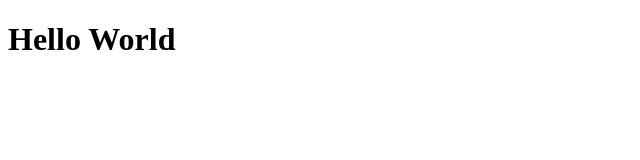
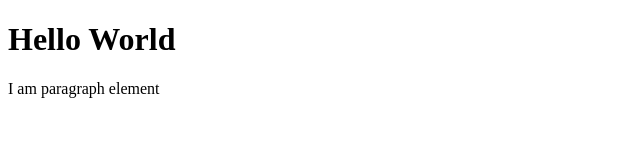
Before and after one commit to nagachandu2003/tutorial, a plain HTML site: page index.html in a window 1280 px wide. Shown: the whole page, without its empty margins (0-640 px from the left). Drawn offline with Linux system fonts and the light colour scheme.

Commit message:
added paragraph

```diff
--- a/index.html
+++ b/index.html
@@ -5,5 +5,6 @@
     </head>
     <body>
         <h1>Hello World</h1>
+        <p>I am paragraph element</p>
     </body>
 </html>
```
